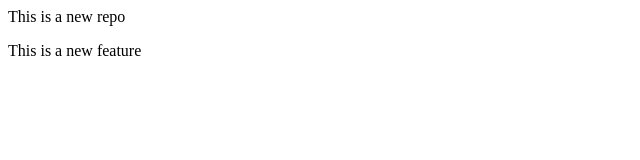
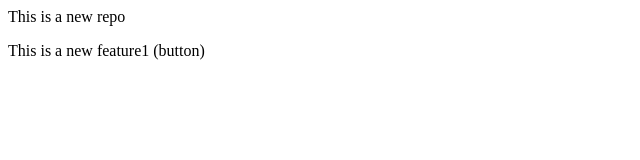
Before and after one commit to Harshitha004/Localrepo, a plain HTML site: page index.html in a window 1280 px wide. Shown: the full height of the page, 0-640 px from the left. Drawn offline with Linux system fonts and the light colour scheme.

```diff
--- a/index.html
+++ b/index.html
@@ -1,2 +1,2 @@
 <p> This is a new repo</p>
-<p>This is a new feature</p>
+<p>This is a new feature1 (button)</p>
```
